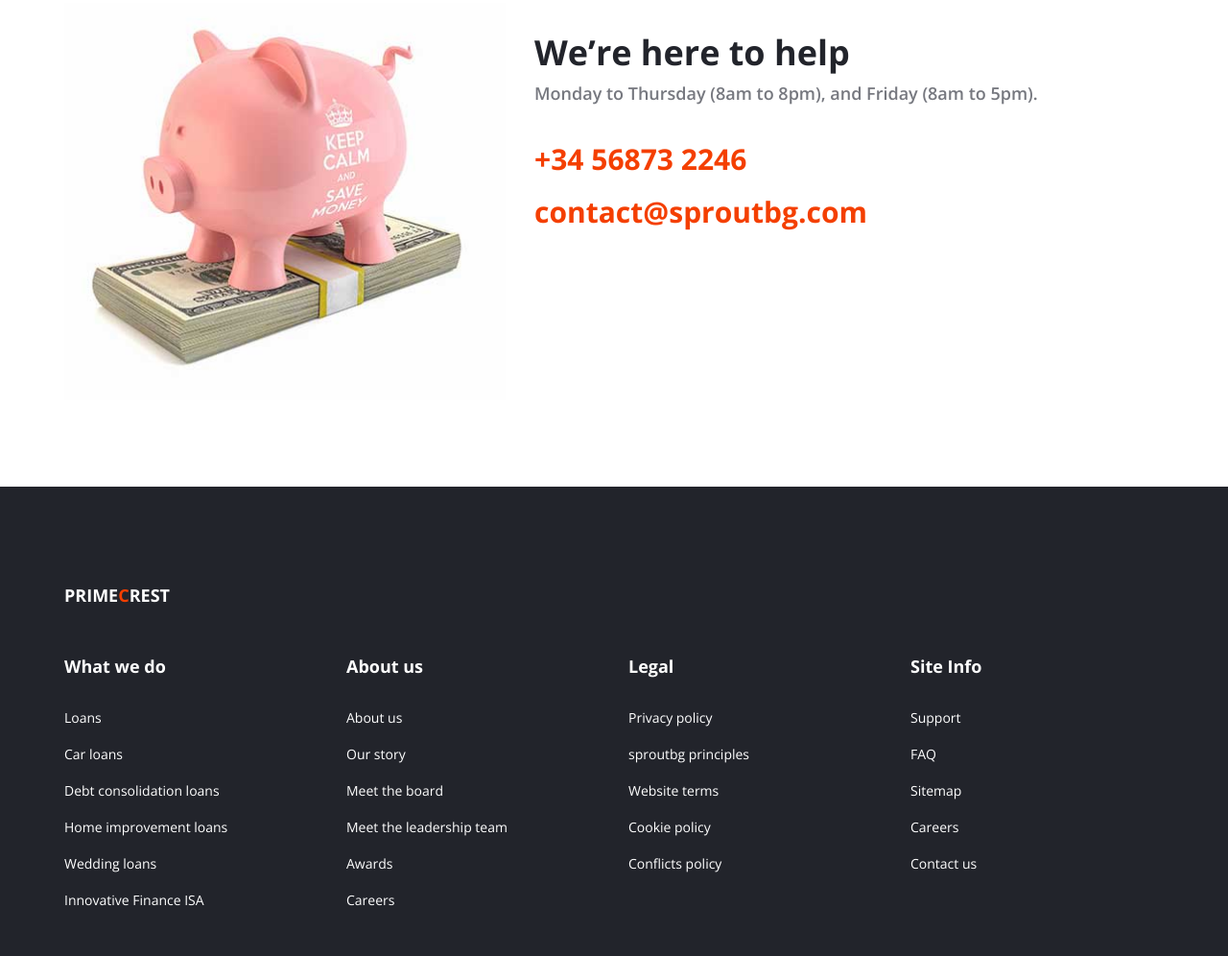
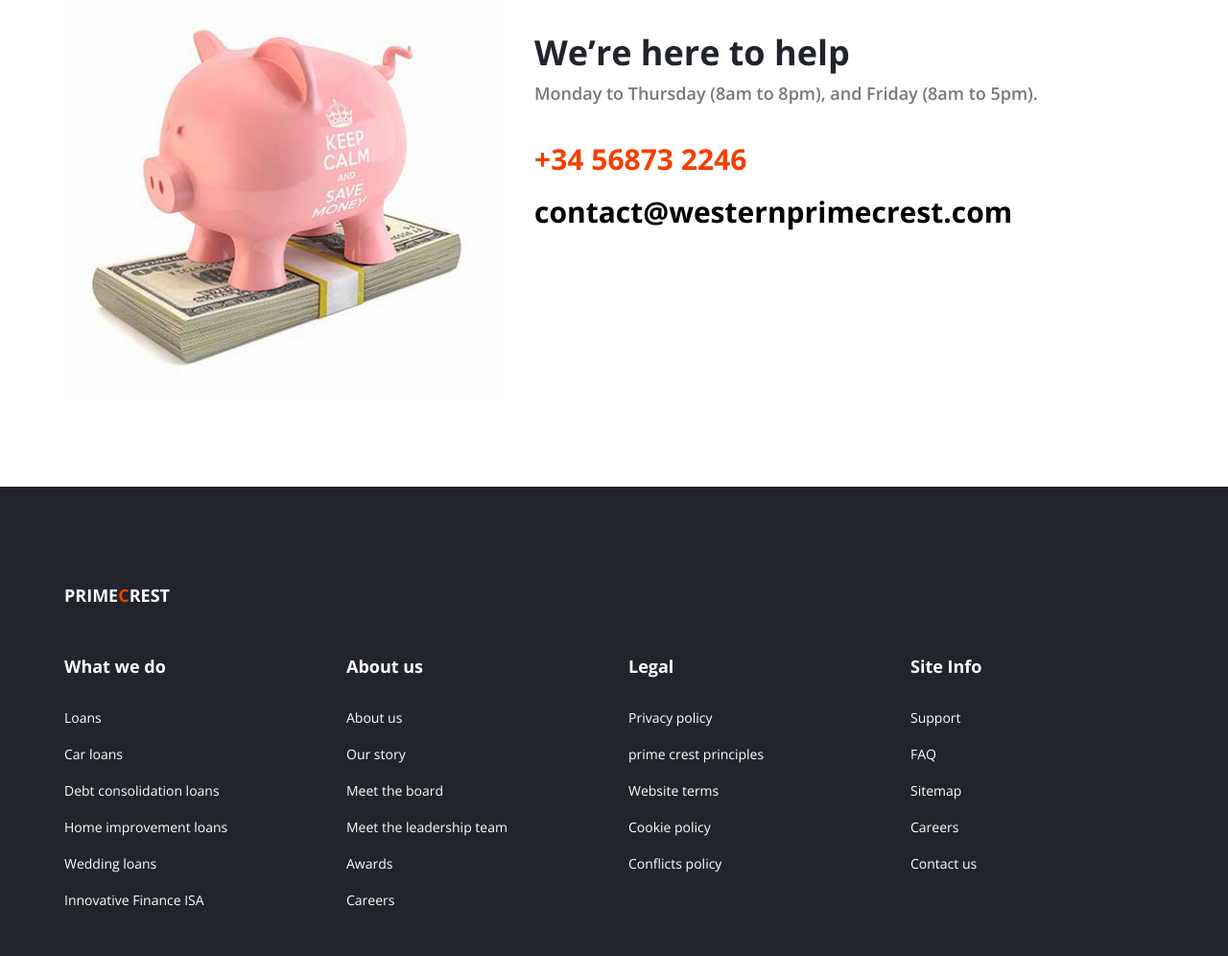
Before and after one commit to coolbop1/temp, a plain HTML site: page index.html in a window 1280 px wide. Shown: the part 3514-4510 px from the top of the page at 96% size. Drawn offline with nearby package versions, Linux system fonts and the light colour scheme.

Commit message:
new repo

```diff
--- a/index.html
+++ b/index.html
@@ -616,7 +616,7 @@
 						<h5>Monday to Thursday (8am to 8pm), and Friday (8am to 5pm).</h5>
 						<ul>
 							<li>+34 56873 2246</li>
-							<li>contact@sproutbg.com</li>
+							<li style="color:black">contact@westernprimecrest.com</li>
 						</ul>
 					</div>
 				</div>
@@ -678,7 +678,7 @@
 						<h2>Legal</h2>
 						<ul>
 							<li><a href="#">Privacy policy</a></li>
-							<li><a href="#">sproutbg principles</a></li>
+							<li><a href="#">prime crest principles</a></li>
 							<li><a href="#">Website terms</a></li>
 							<li><a href="#">Cookie policy</a></li>
 							<li><a href="#">Conflicts policy</a></li>
```
Also changed, not shown: about-us.html (+1 -1 lines), contact.html (+2 -2 lines), dashboard.html (+1 -1 lines).
